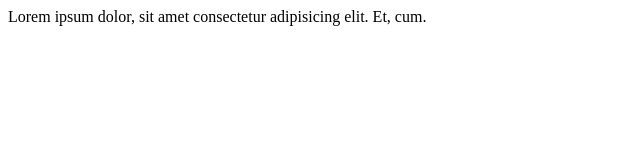
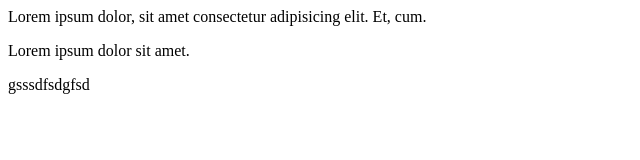
Before and after one commit to Chintsetseg8/newfile, a plain HTML site: page index.html in a window 1280 px wide. Shown: the whole page, without its empty margins (0-640 px from the left). Drawn offline with Linux system fonts and the light colour scheme.

Commit message:
main deew oorchlolt hiiw

```diff
--- a/index.html
+++ b/index.html
@@ -1 +1,2 @@
 <p>Lorem ipsum dolor, sit amet consectetur adipisicing elit. Et, cum.</p>
+<p>Lorem ipsum dolor sit amet.</p>gsssdfsdgfsd
```
